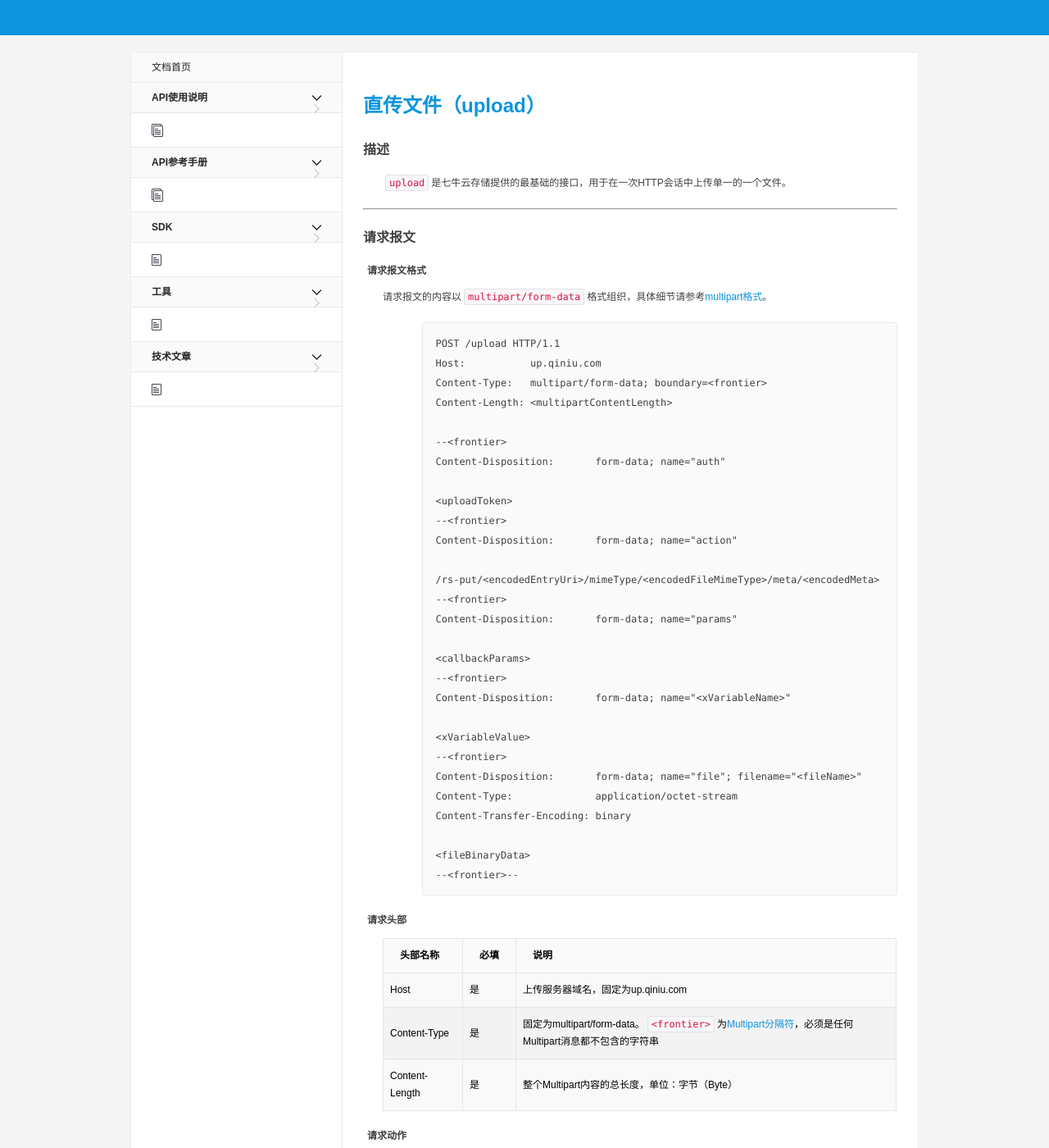
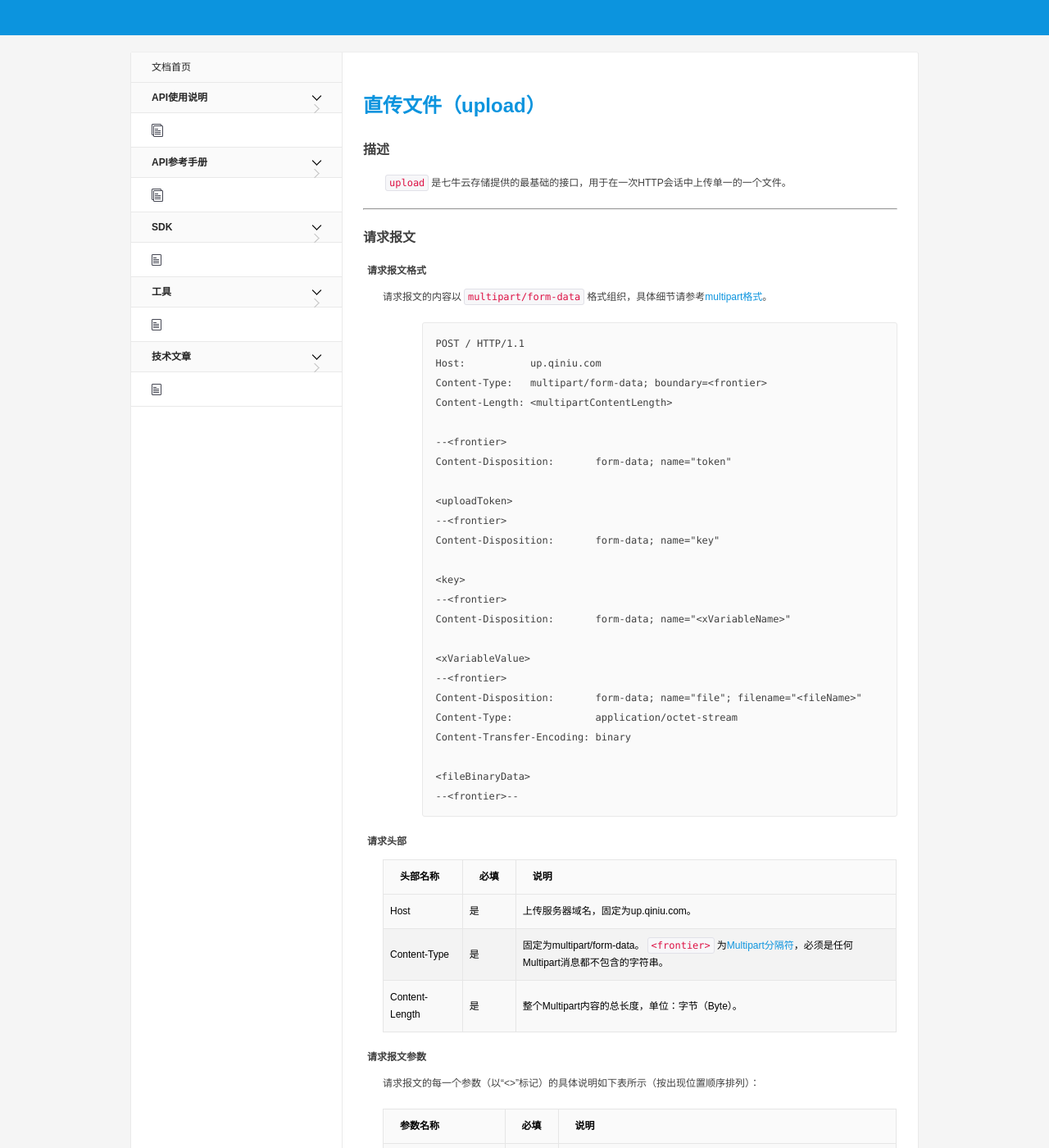
Before and after one commit to qiniu/developer.qiniu.com, a Jekyll site: the page built from docs/v6/api/reference/up/upload.md, in a window 1280 px wide and 1400 px high. Shown: the whole window at 82% size. Built offline with Jekyll 4.4.1, drawn with Linux system fonts in a browser that asks for light colours; nearby versions of some CDN libraries; library files that are not in the unit come from our copies; comment, search, counter and statistics services are not loaded; some of the changed text lies outside the part shown.

Commit message:
修正upload接口的描述，以符合最新的接口设计。

````diff
--- a/docs/v6/api/reference/up/upload.md
+++ b/docs/v6/api/reference/up/upload.md
@@ -23,23 +23,19 @@ order: 200
 请求报文的内容以`multipart/form-data`格式组织，具体细节请参考[multipart格式][multipartFrontierHref]。
 
 ```
-POST /upload HTTP/1.1
+POST / HTTP/1.1
 Host:           up.qiniu.com
 Content-Type:   multipart/form-data; boundary=<frontier>
 Content-Length: <multipartContentLength>
 
 --<frontier>
-Content-Disposition:       form-data; name="auth"
+Content-Disposition:       form-data; name="token"
 
 <uploadToken>
 --<frontier>
-Content-Disposition:       form-data; name="action"
+Content-Disposition:       form-data; name="key"
 
-/rs-put/<encodedEntryUri>/mimeType/<encodedFileMimeType>/meta/<encodedMeta>
---<frontier>
-Content-Disposition:       form-data; name="params"
-
-<callbackParams>
+<key>
 --<frontier>
 Content-Disposition:       form-data; name="<xVariableName>"
 
@@ -58,24 +54,9 @@ Content-Transfer-Encoding: binary
 
 头部名称       | 必填 | 说明
 :------------- | :--- | :------------------------------------------
-Host           | 是   | 上传服务器域名，固定为up.qiniu.com
-Content-Type   | 是   | 固定为multipart/form-data。`<frontier>`为[Multipart分隔符][multipartFrontierHref]，必须是任何Multipart消息都不包含的字符串
-Content-Length | 是   | 整个Multipart内容的总长度，单位：字节（Byte）
-
-<a id="upload-request-params"></a>
-### 请求动作
-
-请求动作在`action`消息中设置，用于向服务器指明需要执行的操作。
-
-#### /rs-put动作
-
-`/rs-put`动作指明需要执行一个文件直传操作，所需参数（以“<>”标记）如下表所示：
-
-参数名称                          | 必填 | 说明
-:-------------------------------- | :--- | :-----------------------------------------
-`<encodedEntryUri>`               | 是   | 指定目标资源空间（Bucket）与目标资源名（Key），[EncodedEntryURI格式][encodedEntryURIHref]
-`/mimeType/<encodedFileMimeType>` |      | 指定目标资源的[MIME类型][mimeTypeHref]，请参考IANA维护的[完整清单][mimeTypeListHref]。需进行[URL安全的Base64编码][urlsafeBase64Href]<br>若不指定本参数，则由七牛服务器[自动侦测MimeType](../security/put-policy.html#put-policy-detect-mime)
-`/meta/<encodedMeta>`             |      | 指定目标资源的元信息，单位：字节（Byte），最长256字节。需进行[URL安全的Base64编码][urlsafeBase64Href]
+Host           | 是   | 上传服务器域名，固定为up.qiniu.com。
+Content-Type   | 是   | 固定为multipart/form-data。`<frontier>`为[Multipart分隔符][multipartFrontierHref]，必须是任何Multipart消息都不包含的字符串。
+Content-Length | 是   | 整个Multipart内容的总长度，单位：字节（Byte）。
 
 <a id="upload-request-params"></a>
 ### 请求报文参数
@@ -84,12 +65,12 @@ Content-Length | 是   | 整个Multipart内容的总长度，单位：字节（B
 
 参数名称                      | 必填 | 说明
 :---------------------------- | :--- | :-----------------------------------------
-`<uploadToken>`               | 是   | [上传凭证][uploadTokenHref]，位于`auth`消息中
-`<callbackParams>`            |      | [上传策略][putPolicyHref]中指定callbackUrl时，须将相应的callackParams放置在`params`消息中
-`<xVariableName>`             |      | [自定义变量][xVariablesHref]的名字
-`<xVariableValue>`            |      | [自定义变量][xVariablesHref]的值
-`<fileName>`                  | 是   | 目标资源名（Key）
-`<fileBinaryData>`            | 是   | 上传文件的完整内容
+`<uploadToken>`               | 是   | [上传凭证][uploadTokenHref]，位于`token`消息中。
+`<xVariableName>`             |      | [自定义变量][xVariablesHref]的名字。
+`<xVariableValue>`            |      | [自定义变量][xVariablesHref]的值。
+`<fileName>`                  | 是   | 原文件名。
+`<fileBinaryData>`            | 是   | 上传文件的完整内容。
+`<key>`                       |      | 资源的最终名称，位于`key`消息中。如不指定则使用[上传策略][putPolicyHref]saveKey字段所指定模板生成Key，如无模板则使用Hash值作为Key。
 
 注意：用户自定义变量可以有多对。
 
@@ -117,8 +98,8 @@ Cache-Control:  no-store
 
 头部名称       | 必填 | 说明
 :------------- | :--- | :------------------------------------------
-Content-Type   | 是   | MIME类型，固定为application/json
-Cache-Control  | 是   | 缓存控制，固定为no-store，不缓存
+Content-Type   | 是   | MIME类型，固定为application/json。
+Cache-Control  | 是   | 缓存控制，固定为no-store，不缓存。
 
 <a id="upload-response-content"></a>
 ### 响应内容
@@ -127,47 +108,47 @@ Cache-Control  | 是   | 缓存控制，固定为no-store，不缓存
 
 ```
 {
-    "hash": "<hash  string>",
-    "key":  "<key   string>"
+    "hash": "<Hash  string>",
+    "key":  "<Key   string>"
 }
 ```
 
 字段名称 | 必填 | 说明
 :------- | :--- | :--------------------------------------------------------------------
-`<hash>` | 是   | 目标资源的SHA1值，可用于ETag头部
-`<key>`  | 是   | 目标资源的最终名字，可由七牛云存储自动命名
+`hash`   | 是   | 目标资源的SHA1值，可用于ETag头部。
+`key`    | 是   | 目标资源的最终名字，可由七牛云存储自动命名。
 
 ■ 如果请求失败，返回包含如下内容的JSON字符串（已格式化，便于阅读）：
 
 ```
 {
-	"code":     <httpCode  int>,
-    "error":   "<errMsg    string>",
+	"code":     <HttpCode  int>,
+    "error":   "<ErrMsg    string>",
 }
 ```
 
 字段名称     | 必填 | 说明
 :----------- | :--- | :--------------------------------------------------------------------
-`code`       | 是   | HTTP状态码，请参考[响应状态](#upload-response-status)
-`error`      | 是   | 与HTTP状态码对应的消息文本
+`code`       | 是   | HTTP状态码，请参考[响应状态](#upload-response-status)。
+`error`      | 是   | 与HTTP状态码对应的消息文本。
 
 <a id="upload-response-status"></a>
 ### 响应状态
 
 HTTP状态码 | 含义
 :--------- | :--------------------------
-200        | 上传成功
-400	       | 请求报文格式错误
-401        | 管理凭证无效
+200        | 上传成功。
+400	       | 请求报文格式错误。
+401        | 上传凭证无效。
 599	       | 服务端操作失败。<p>如遇此错误，请将完整错误信息（包括所有HTTP响应头部）[通过邮件发送][sendBugReportHref]给我们。
-614        | 目标资源已存在
+614        | 目标资源已存在。
 
 ---
 
 <a id="upload-remarks"></a>
 ## 附注
 
-无。（TODO）
+无。
 
 ---
 
````
